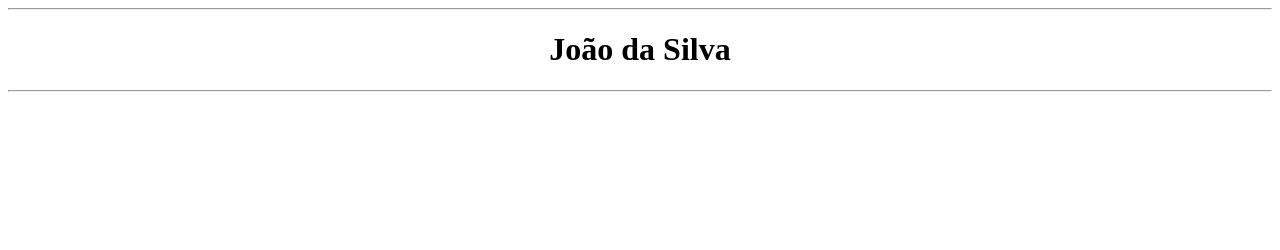
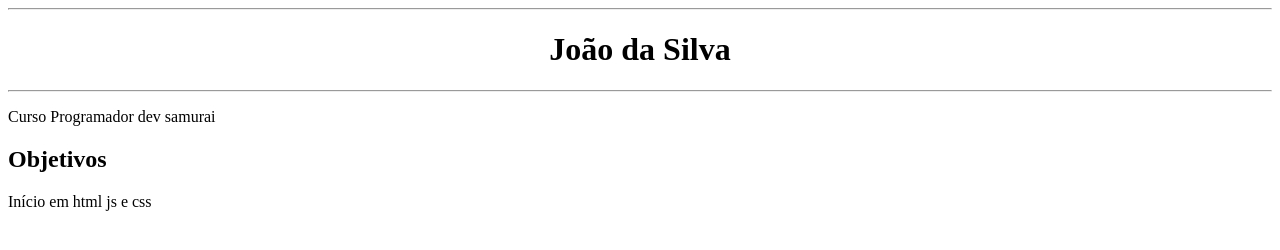
Before and after one commit to UlissesPorciuncula/aulasjava, a plain HTML site: page Comandos Básicos/003_CURRICULO/index.html in a window 1280 px wide. Drawn offline with Linux system fonts and the light colour scheme.

Commit message:
aula 3.1

```diff
--- a/Comandos Básicos/003/index.html
+++ b/Comandos Básicos/003_CURRICULO/index.html
@@ -6,5 +6,8 @@
   </head>
   <body>
   <hr><center><h1>João da Silva</h1></center><hr>
+  <p>Curso Programador dev samurai</p>
+  <h2 aling="center">Objetivos</h2>
+  <p aling="center">Início em html js e css</p>
   </body>
 </html>
```
Also changed, not shown: Comandos Básicos/004_operadoresbásicos/index.html (added, +12 -0 lines).
